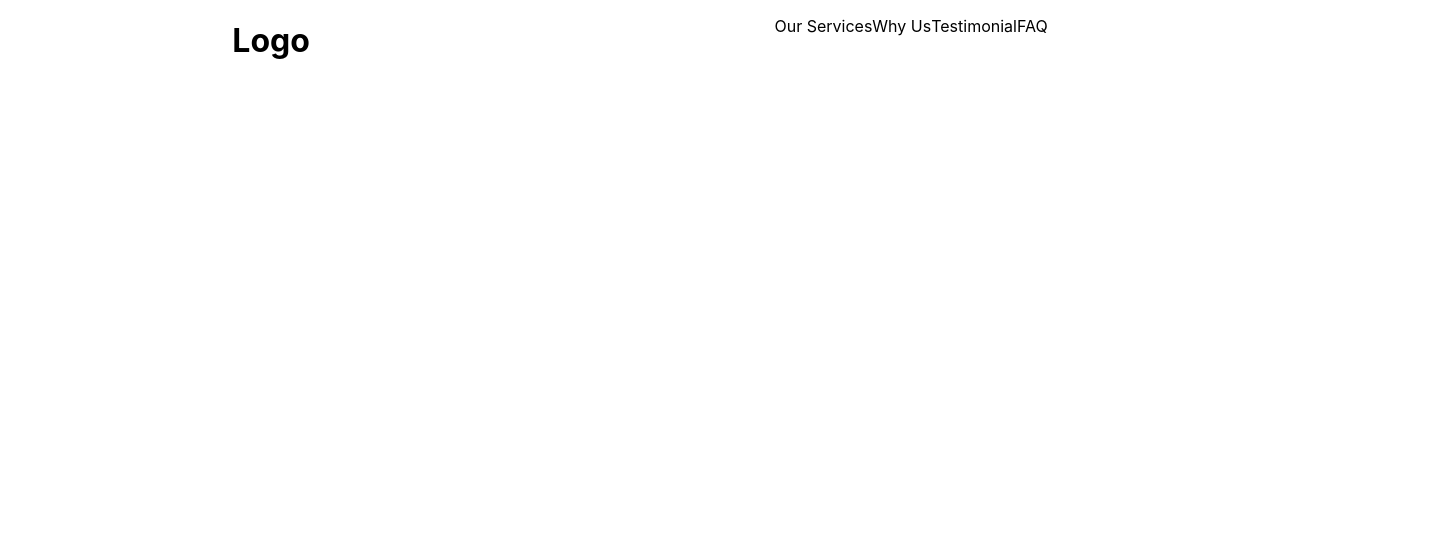
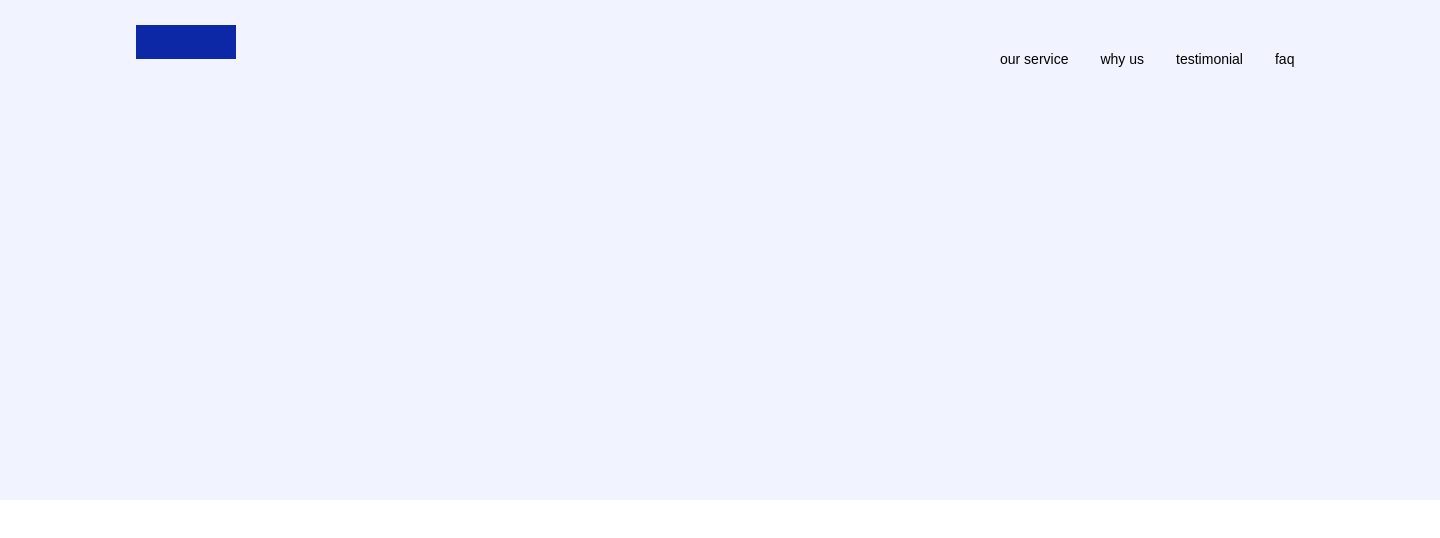
Before and after one commit to salsabilaathika-97/latihan-react-2, a React (Create React App) app: page / in a window 1280 px wide. Shown: the top 538 px of the page, 1440 px wide, since content can reach past the window. Built offline with nearby package versions, Linux system fonts and the light colour scheme.

Commit message:
add styling outside inline and add props

```diff
--- a/src/App.js
+++ b/src/App.js
@@ -1,8 +1,12 @@
 import Navbar from "./components/Navbar";
+
+const  navList = ['our service', 'why us', 'testimonial', 'faq']
 
 const App = () => {
   return (
-    <Navbar />
+    <div>
+      <Navbar propNav = {navList} />
+    </div>
   )
 }
 
--- a/src/components/Navbar.js
+++ /dev/null
@@ -1,22 +0,0 @@
-const Navbar = () => {
-    return (
-      <div style = {{
-        display: "flex",
-        justifyContent: "space-around"
-        }}>
-        <div>
-            <h1>Logo</h1>
-        </div>
-        <div style = {{
-            display: "flex"
-         }}>
-            <p>Our Services</p>
-            <p>Why Us</p>
-            <p>Testimonial</p>
-            <p>FAQ</p>
-        </div>
-      </div>
-    )
-  }
-
-  export default Navbar;
--- /dev/null
+++ b/src/components/Navbar/index.js
@@ -0,0 +1,21 @@
+import "./style.css"
+
+const Navbar = (prop) => {
+  console.log(prop.propNav);
+    return (
+      <div className = "navbar-body">
+      <div className = "navbar-row">
+        <div>
+        </div>
+        <div className = "nav-list">
+            <p>{prop.propNav[0]}</p>
+            <p>{prop.propNav[1]}</p>
+            <p>{prop.propNav[2]}</p>
+            <p>{prop.propNav[3]}</p>
+        </div>
+      </div>
+      </div>
+    )
+  }
+
+  export default Navbar;
--- /dev/null
+++ b/src/components/Navbar/style.css
@@ -0,0 +1,42 @@
+.navbar-row {
+    display: flex;
+    justify-content: space-around;
+    position: absolute;
+    width: 100px;
+    height: 34px;
+    left: 136px;
+    top: 25px;
+    background: #0D28A6;
+}
+
+.nav-list {
+    display: flex;
+    flex-direction: row;
+    align-items: center;
+    padding: 0px;
+    gap: 32px;
+
+    position: absolute;
+    width: 327px;
+    height: 20px;
+    left: 864px;
+    top: 24px;
+}
+
+.nav-list p {
+    font-family: Arial, Helvetica, sans-serif;
+    font-style: normal;
+    font-weight: 400;
+    font-size: 14px;
+    line-height: 20px;
+}
+
+.navbar-body {
+    display: flex;
+    position: absolute;
+    width: 1440px;
+    height: 500px;
+    left: 0px;
+    top: 0px;
+    background: #F1F3FF;
+}
```
